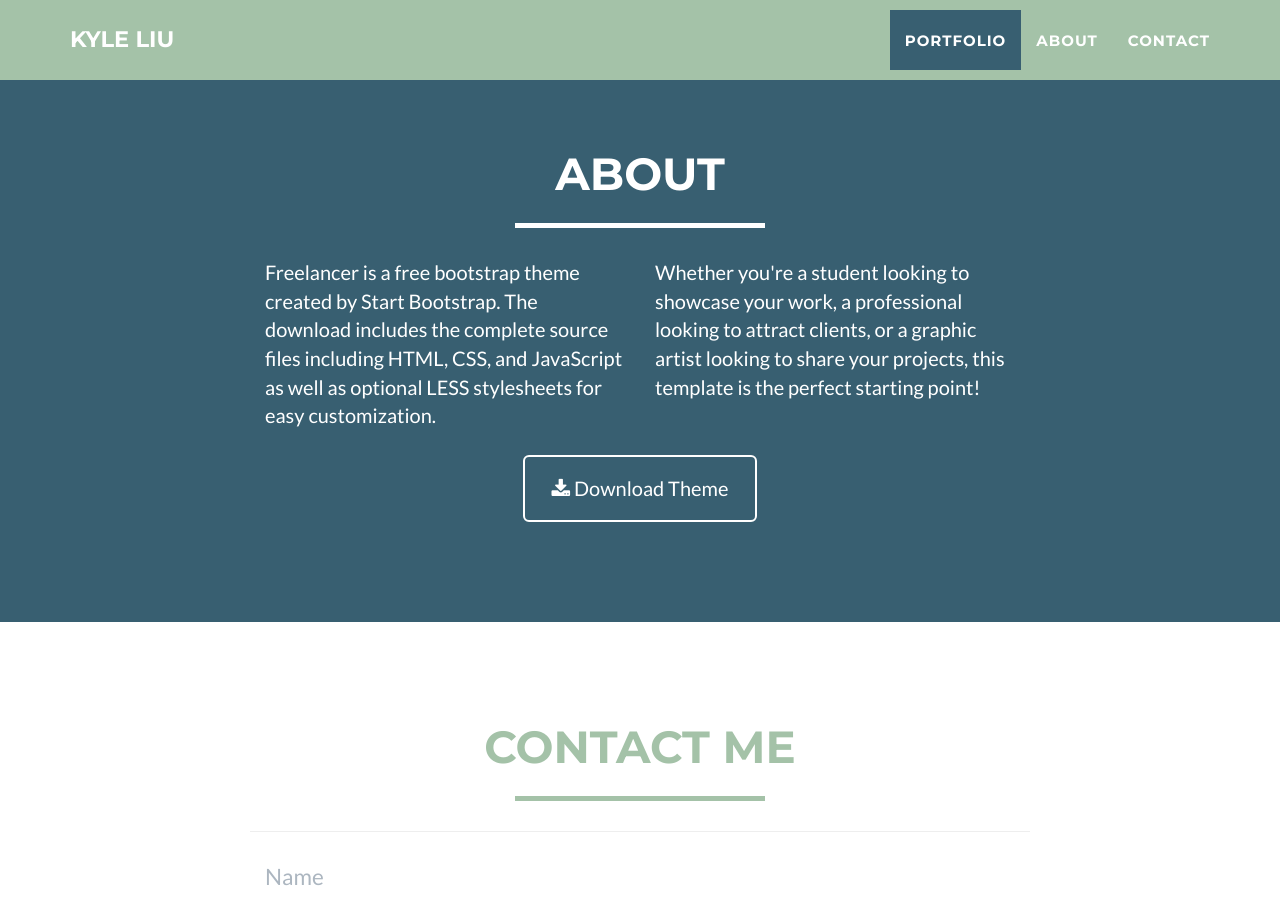
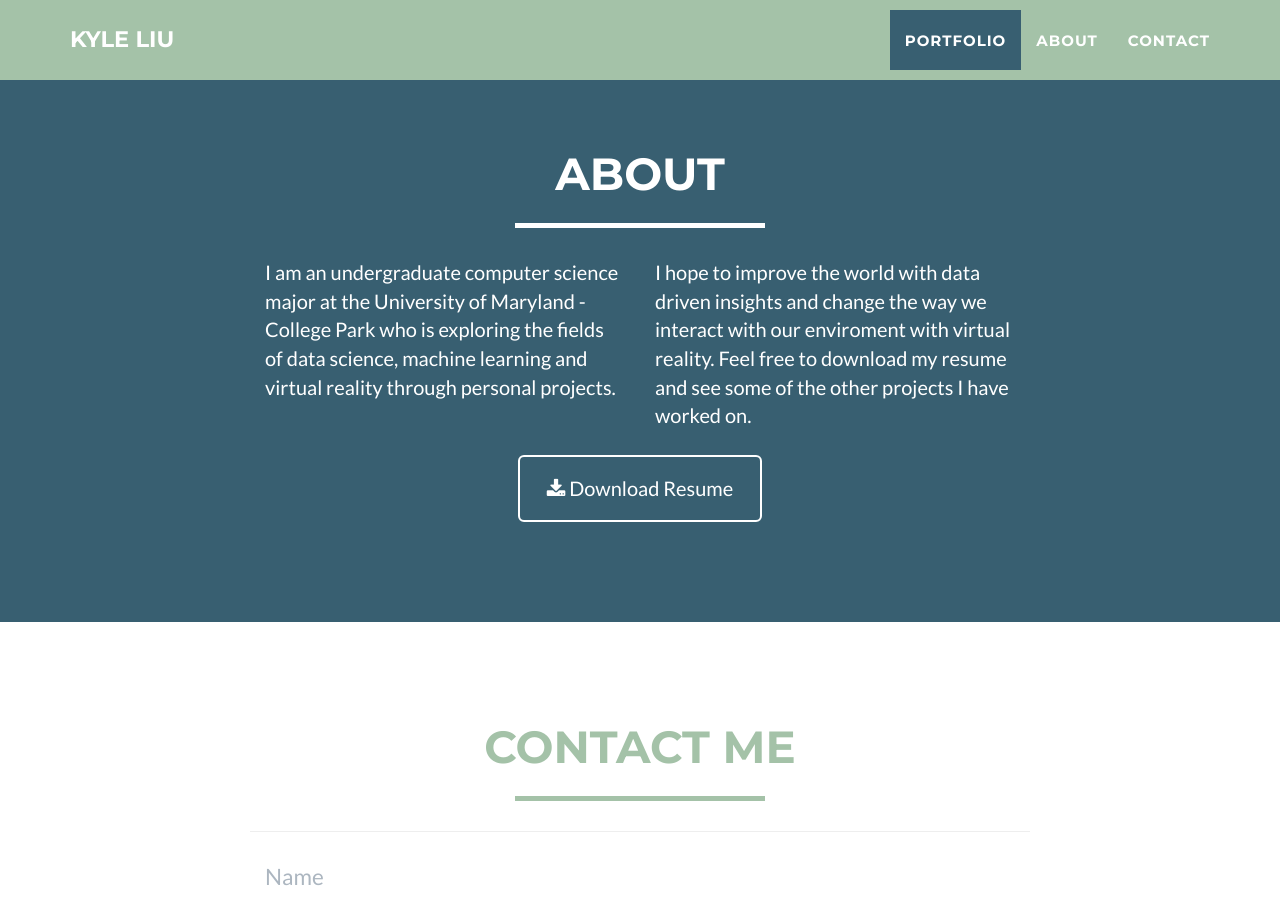
Before and after one commit to kylefirst/kylefirst.github.io, a Jekyll site: the page built from index.html, in a window 1280 px wide and 900 px high, scrolled down 1616 px. Built offline with Jekyll 4.4.1, drawn with Linux system fonts in a browser that asks for light colours.

Commit message:
edited description

```diff
--- a/_includes/about.html
+++ b/_includes/about.html
@@ -9,14 +9,14 @@
             </div>
             <div class="row">
                 <div class="col-lg-4 col-lg-offset-2">
-                    <p>Freelancer is a free bootstrap theme created by Start Bootstrap. The download includes the complete source files including HTML, CSS, and JavaScript as well as optional LESS stylesheets for easy customization.</p>
+                    <p>I am an undergraduate computer science major at the University of Maryland - College Park who is exploring the fields of data science, machine learning and virtual reality through personal projects. </p>
                 </div>
                 <div class="col-lg-4">
-                    <p>Whether you're a student looking to showcase your work, a professional looking to attract clients, or a graphic artist looking to share your projects, this template is the perfect starting point! </p>
+                    <p>I hope to improve the world with data driven insights and change the way we interact with our enviroment with virtual reality. Feel free to download my resume and see some of the other projects I have worked on. </p>
                 </div>
                 <div class="col-lg-8 col-lg-offset-2 text-center">
                     <a href="#" class="btn btn-lg btn-outline">
-                        <i class="fa fa-download"></i> Download Theme
+                        <i class="fa fa-download"></i> Download Resume
                     </a>
                 </div>
             </div>
```
